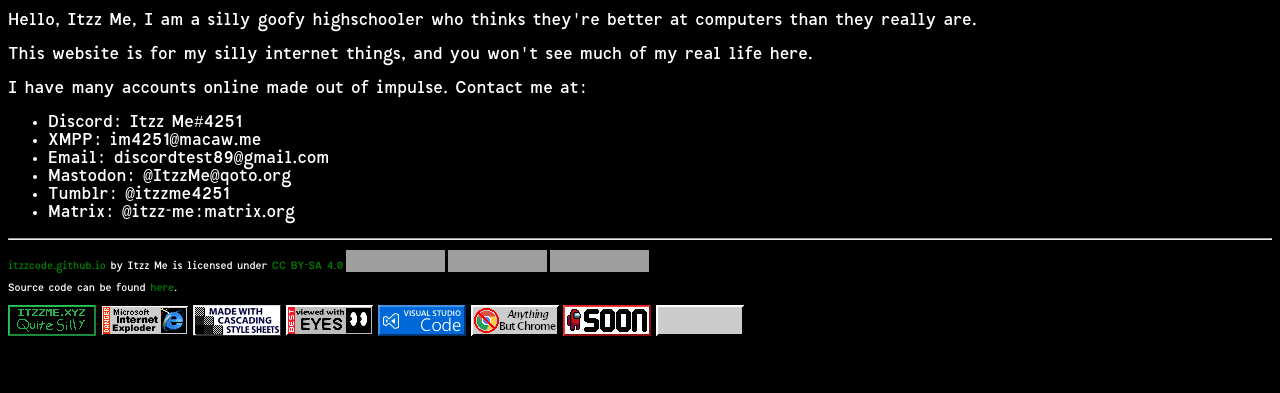
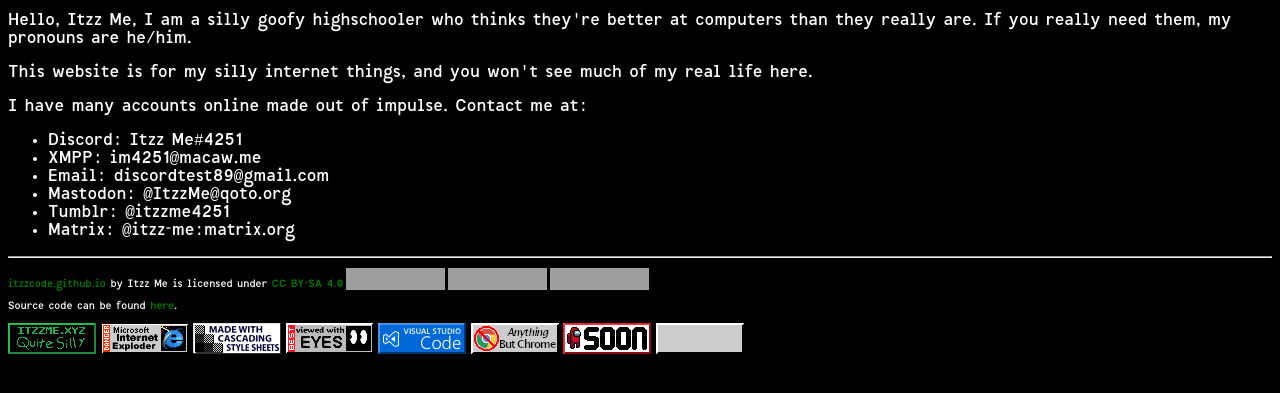
Before and after one commit to ItzzCode/itzzcode.github.io, a Jekyll site: the page built from about.html, in a window 1280 px wide, cut to the strip 178-571 px from the top of the page. Built offline with Jekyll 4.4.1, drawn with Linux system fonts in a browser that asks for light colours; grey boxes are pictures that could not be loaded.

Commit message:
pronouns and john

```diff
--- a/_layouts/default.html
+++ b/_layouts/default.html
@@ -9,7 +9,7 @@
 	<body>
 		{% include navbar.html %}
 		<!-- johnvertisement -->
-		<iframe src="https://john.mondecitronne.com/embed?ref=http://truttle1.xyz/truttlecities/~Itzzy/MainStreet/index.html" style="margin-left:auto;display:block;margin-right:auto;max-width:732px;width:100%;height:94px;border:none;"></iframe>
+		<iframe src="https://john.citrons.xyz/embed?ref=itzzcode.github.io" style="margin-left:auto;display:block;margin-right:auto;max-width:732px;width:100%;height:94px;border:none;"></iframe>
 		{{ content }}
 		{% include footer.html %}
 	</body>
--- a/about.html
+++ b/about.html
@@ -3,7 +3,8 @@ layout: default
 title: About
 ---
 
-<p>Hello, Itzz Me, I am a silly goofy highschooler who thinks they're better at computers than they really are.</p>
+<p>Hello, Itzz Me, I am a silly goofy highschooler who thinks they're better at computers than they really are.
+If you really need them, my pronouns are he/him.</p>
 <p>This website is for my silly internet things, and you won't see much of my real life here.</p>
 <p>
 	<span id="contacts">I have many accounts online made out of impulse. Contact me at:</span>
```
